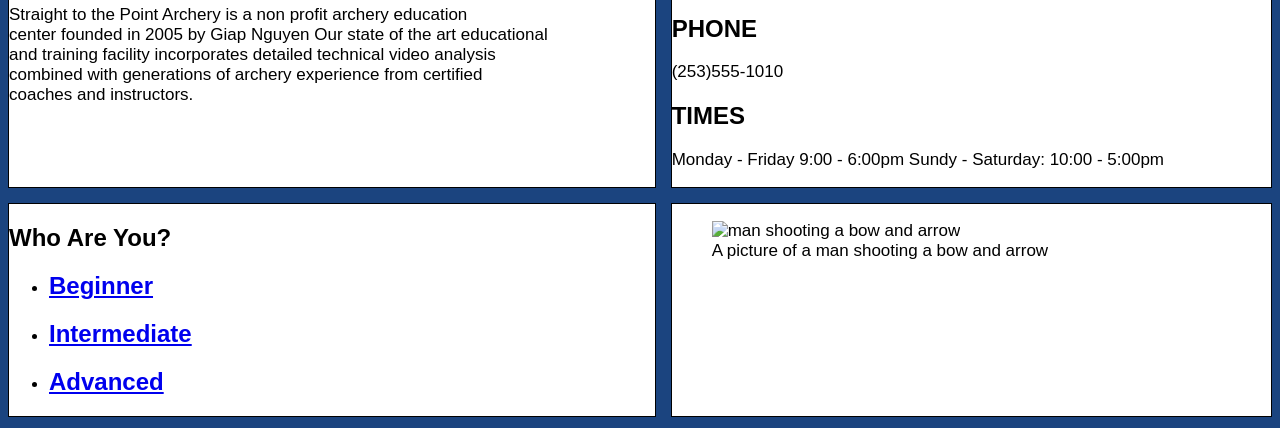
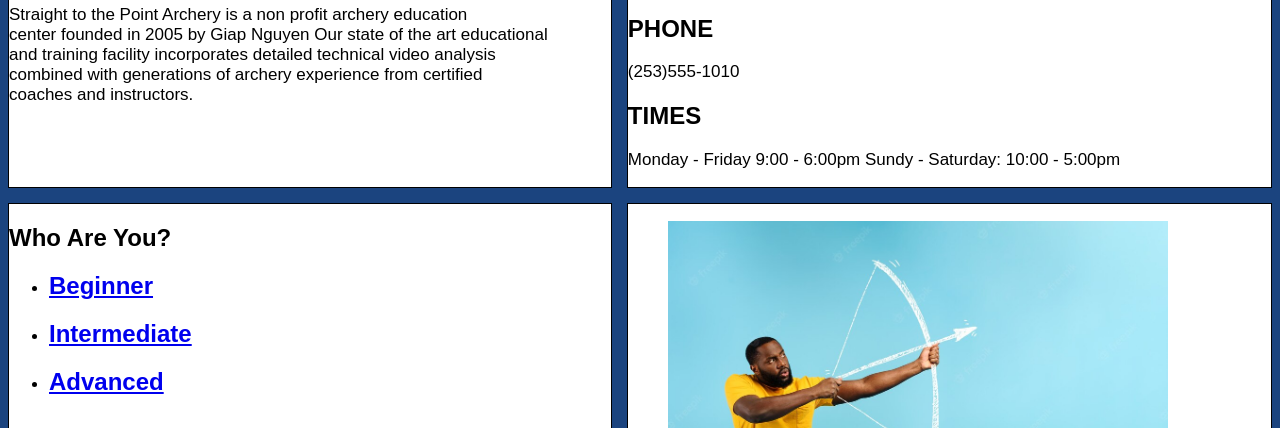
Before and after one commit to nooneeverything/lesson-7-assignment-copy-3-copy, a plain HTML site: page index.html in a window 1280 px wide. Shown: the part 340-768 px from the top of the page. Drawn offline with Linux system fonts and the light colour scheme.

Commit message:
Update index.html

```diff
--- a/index.html
+++ b/index.html
@@ -55,7 +55,7 @@
   </div>
       <div class="grid-item-4">
       <figure>
-        <img src="archery.jpeg" width="500" alt="man shooting a bow and arrow"/>
+        <img src="/lesson-7-assignment-copy-3-copy/images/archery.jpeg" width="500" alt="man shooting a bow and arrow"/>
         <figcaption> A picture of a man shooting a bow and arrow </figcaption>
       </figure>
     </div>
```
